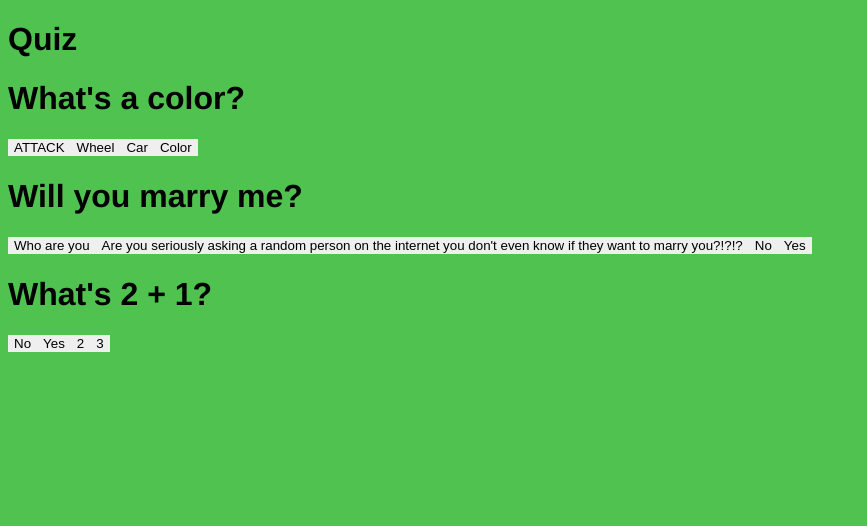
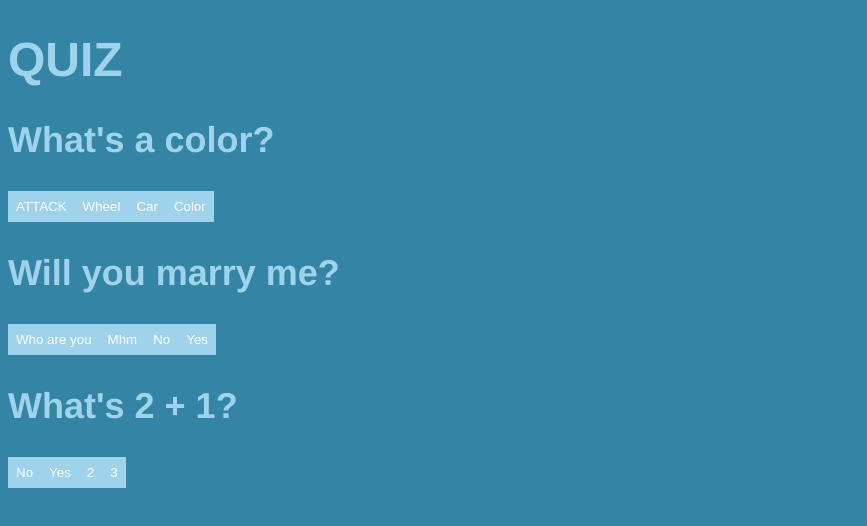
Before and after one commit to JakWai01/learning, a React (Create React App) app: page / in a window 1280 px wide. Shown: the top 526 px of the page, without its empty margins (0-867 px from the left). Built offline with nearby package versions, Linux system fonts and the light colour scheme.

Commit message:
adding style

```diff
--- a/src/App.css
+++ b/src/App.css
@@ -1,12 +1,24 @@
 body {
   font-family: helvetica;
-  background-color: rgb(79, 194, 79);
+  background-color: rgb(52, 133, 165);
+  color: rgb(159, 211, 235);
 }
 
 button {
   border: none;
   outline: none;
+  background-color: rgb(159, 211, 235);
+  padding: 8px;
+  color: white;
 }
 button:hover {
-  background-color: gray;
+  background-color: rgb(179, 228, 236);
 }
+
+h1 {
+  font-size: 48px;
+}
+
+h2 {
+  font-size: 36px;
+}
--- a/src/App.js
+++ b/src/App.js
@@ -5,13 +5,15 @@ import './App.css';
 
 // What do we need?
 // [ ] feature to add question in the app
+// [ ] styling
+// [ ] wrong answer -> remove from array
 
 function App() {
   return (
     <div>
-      <h1>Quiz</h1>
+      <h1>QUIZ</h1>
       <Question title="What's a color?" answer="Color" wrong1="Car" wrong2="Wheel" wrong3="ATTACK"/>
-      <Question title="Will you marry me?" answer="Yes" wrong1="No" wrong2="Who are you" wrong3="Are you seriously asking a random person on the internet you don't even know if they want to marry you?!?!?"/>
+      <Question title="Will you marry me?" answer="Yes" wrong1="No" wrong2="Who are you" wrong3="Mhm"/>
       <Question title="What's 2 + 1?" answer="3" wrong1="Yes" wrong2="No" wrong3="2"/>
     </div>
 
--- a/src/Question.js
+++ b/src/Question.js
@@ -9,16 +9,16 @@ function Question({ title = "default", answer = "1", wrong1 = "2", wrong2 = "3",
     const [colorThird, setColorThird] = useState("");
     const [colorFourth, setColorFourth] = useState("");
 
-    const rightFirst = () => setColorFirst("green");
-    const rightSecond = () => setColorSecond("green");
-    const rightThird = () => setColorThird("green");
-    const rightFourth = () => setColorFourth("green");
+    const rightFirst = () => setColorFirst("rgb(67, 201, 67)");
+    const rightSecond = () => setColorSecond("rgb(67, 201, 67)");
+    const rightThird = () => setColorThird("rgb(67, 201, 67)");
+    const rightFourth = () => setColorFourth("rgb(67, 201, 67)");
 
     const [answers] = useState(shuffle([answer, wrong1, wrong2, wrong3]))
 
     return (
         <div>
-            <h1>{title}</h1>
+            <h2>{title}</h2>
             <button onClick={answers[0] === answer ? rightFirst : console.log("Wrong")} style={{ backgroundColor: colorFirst }}>{answers[0]}</button>
             <button onClick={answers[1] === answer ? rightSecond : console.log("Wrong")} style={{ backgroundColor: colorSecond }}>{answers[1]}</button>
             <button onClick={answers[2] === answer ? rightThird : console.log("Wrong")} style={{ backgroundColor: colorThird }}>{answers[2]}</button>
```
